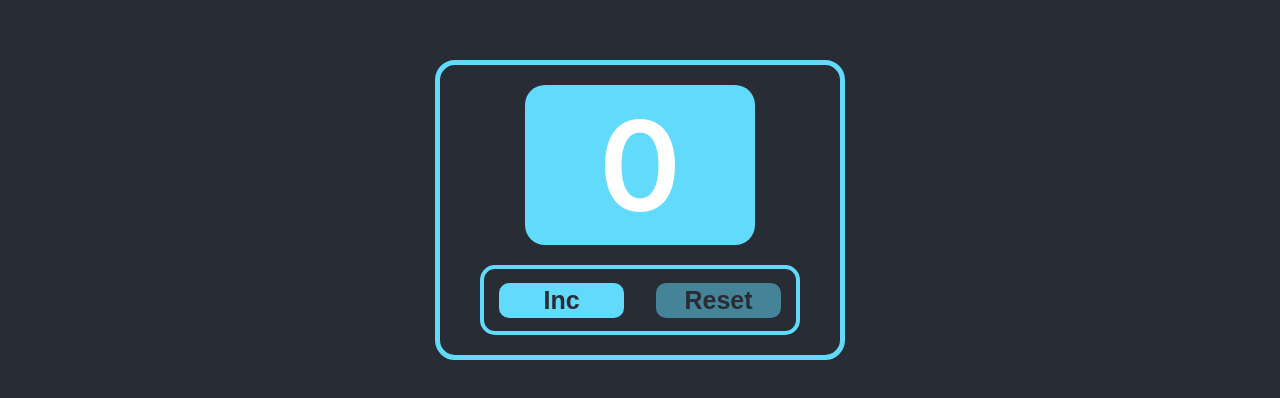
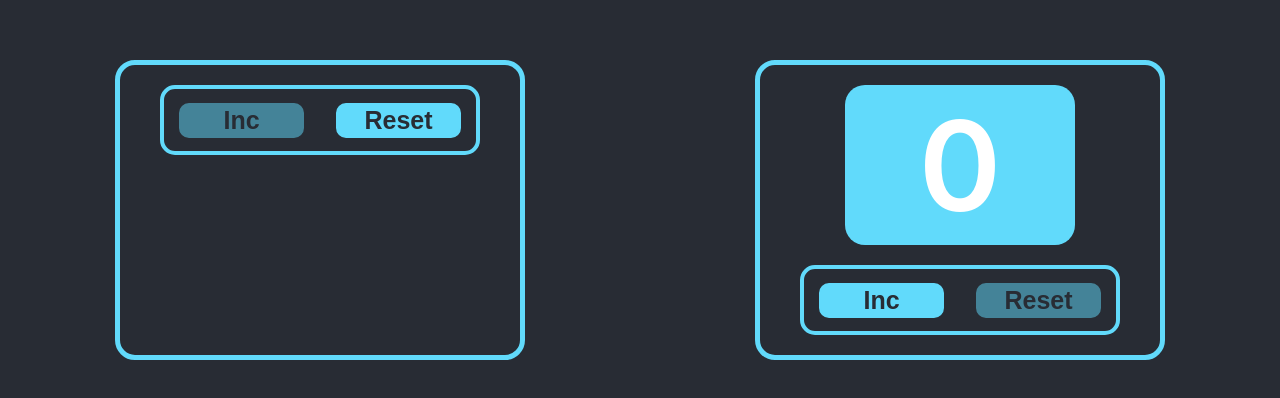
Before and after one commit to aliakseikulba/counter, a React (Create React App) app: page / in a window 1280 px wide. Shown: the part 190-588 px from the top of the page. Built offline with nearby package versions, Linux system fonts and the light colour scheme.

Commit message:
add CounterSettings

```diff
--- a/src/App.css
+++ b/src/App.css
@@ -2,9 +2,8 @@
   text-align: center;
   background-color: #282c34;
   display: flex;
-  flex-direction: column;
   align-items: center;
-  justify-content: center;
+  justify-content: space-around;
   min-height: 100vh;
 }
 
--- a/src/App.tsx
+++ b/src/App.tsx
@@ -1,10 +1,12 @@
 import React from 'react';
 import './App.css';
 import {Counter} from './components/Counter/Counter';
+import {CounterSettings} from './components/CounterSettings/CounterSettings';
 
 function App() {
   return (
     <div className="App">
+      <CounterSettings/>
       <Counter/>
     </div>
   );
--- a/src/components/Controller/Btn/Btn.tsx
+++ b/src/components/Controller/Btn/Btn.tsx
@@ -4,14 +4,14 @@ import s from './Btn.module.css';
 type DefaultButtonPropsType = DetailedHTMLProps<ButtonHTMLAttributes<HTMLButtonElement>, HTMLButtonElement>
 
 type BtnPropsType = DefaultButtonPropsType & {
-  callback: () => void
-  isDisabled: () => boolean
+  callback?: () => void
+  isDisabled?: () => boolean
   name: string
 }
 
-export const Btn = ({callback, isDisabled, name}: BtnPropsType) => {
+const Btn = ({callback, isDisabled, name}: BtnPropsType) => {
 
-  const onDisabled = isDisabled();
+  const onDisabled = isDisabled!();
   const btnClass = onDisabled ? `${s.disabled}` : `${s.btn}`;
 
   return (
@@ -20,3 +20,5 @@ export const Btn = ({callback, isDisabled, name}: BtnPropsType) => {
     </>
   );
 };
+
+export {Btn};
--- a/src/components/Controller/Controller.tsx
+++ b/src/components/Controller/Controller.tsx
@@ -4,13 +4,13 @@ import {Btn} from './Btn/Btn';
 
 
 type ControllerPropsType = {
-  increment: () => void
-  reset: () => void
-  counterValue: number
-  maxValue: number
+  increment?: () => void
+  reset?: () => void
+  counterValue?: number
+  maxValue?: number
 }
 
-export const Controller = ({increment, reset, counterValue, maxValue}: ControllerPropsType) => {
+const Controller = ({increment, reset, counterValue, maxValue}: ControllerPropsType) => {
 
   const disabledIncrement = () => {
     return (counterValue === maxValue);
@@ -26,3 +26,5 @@ export const Controller = ({increment, reset, counterValue, maxValue}: Controlle
     </div>
   );
 };
+
+export {Controller};
--- a/src/components/Counter/Counter.tsx
+++ b/src/components/Counter/Counter.tsx
@@ -3,7 +3,7 @@ import s from './Counter.module.css';
 import {Display} from '../Display/Display';
 import {Controller} from '../Controller/Controller';
 
-export const Counter = () => {
+const Counter = () => {
   let [counter, setCounter] = useState<number>(0);
   const maxValue = 5;
 
@@ -23,7 +23,9 @@ export const Counter = () => {
       <Controller increment={incrementValue}
                   reset={resetValue}
                   counterValue={counter}
-                  maxValue={maxValue}/>
+                  maxValue={maxValue}></Controller>
     </div>
   );
 };
+
+export {Counter};
--- /dev/null
+++ b/src/components/CounterSettings/CounterSettings.module.css
@@ -0,0 +1,11 @@
+.wrapper {
+    width: 400px;
+    height: 250px;
+    border: 5px solid #61dafb;
+    border-radius: 20px;
+    padding: 20px 0;
+    display: flex;
+    flex-direction: column;
+    align-items: center;
+    justify-content: space-between;
+}
--- /dev/null
+++ b/src/components/CounterSettings/CounterSettings.tsx
@@ -0,0 +1,15 @@
+import React from 'react';
+import s from './CounterSettings.module.css'
+import {Display} from '../Display/Display';
+import {Controller} from '../Controller/Controller';
+
+const CounterSettings = () => {
+  return (
+    <div className={s.wrapper}>
+
+      <Controller />
+    </div>
+  );
+};
+
+export {CounterSettings};
--- a/src/components/Display/Display.tsx
+++ b/src/components/Display/Display.tsx
@@ -7,7 +7,7 @@ type DisplayPropsType = {
   maxValue: number
 }
 
-export const Display = ({content, counterValue, maxValue}:DisplayPropsType) => {
+const Display = ({content, counterValue, maxValue}:DisplayPropsType) => {
 
   const contentClass = counterValue === maxValue ? `${s.contentFinal}` : `${s.content}`;
 
@@ -17,3 +17,5 @@ export const Display = ({content, counterValue, maxValue}:DisplayPropsType) => {
     </div>
   );
 };
+
+export {Display};
```
